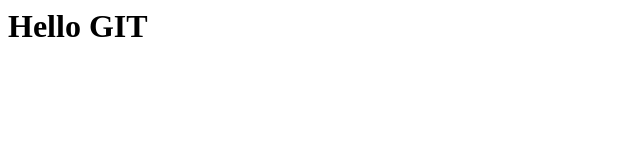
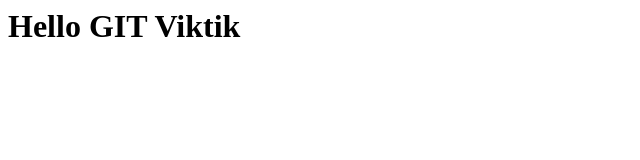
Before and after one commit to Viktik/git-sample, a plain HTML site: page index.html in a window 1280 px wide. Shown: the whole page, without its empty margins (0-640 px from the left). Drawn offline with Linux system fonts and the light colour scheme.

Commit message:
Another wrong commit

```diff
--- a/index.html
+++ b/index.html
@@ -1 +1 @@
-<h1> Hello GIT </h1>
+<h1> Hello GIT Viktik</h1>
```
